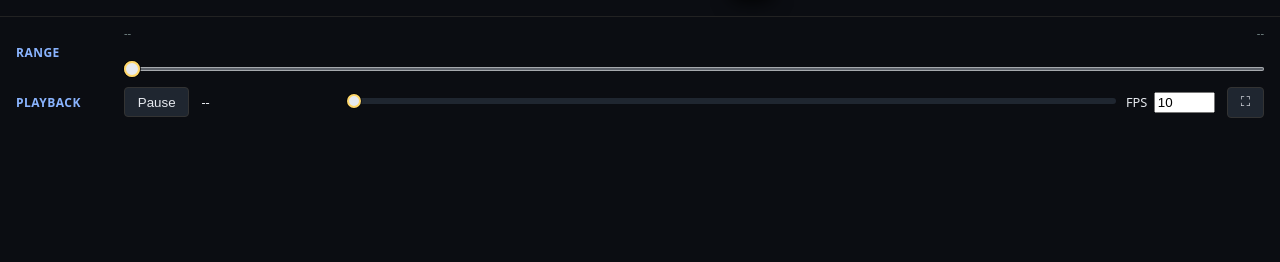
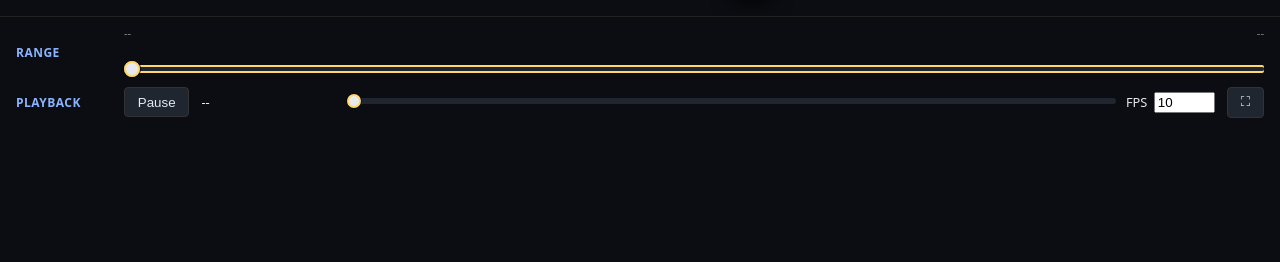
Before and after one commit to chrisbrasington/denver-skyimage, a FastAPI app: page / in a window 1280 px wide. Shown: the part 80-342 px from the top of the page. Run offline with FastAPI, Linux system fonts and the light colour scheme; data that the repository does not hold is empty.

Commit message:
progress bar fix

```diff
--- a/web/templates/index.html
+++ b/web/templates/index.html
@@ -46,7 +46,7 @@
   .rangebar .anchors span { position: absolute; transform: translateX(-50%); white-space: nowrap; }
   .rangebar .dual { position: relative; height: 24px; }
   .rangebar .track { position: absolute; top: 10px; left: 0; right: 0; height: 4px; background: #1f2630; border-radius: 2px; }
-  .rangebar .selected { position: absolute; top: 0; height: 100%; background: rgba(255,255,255,0.28); border-radius: 2px; box-shadow: 0 0 0 1px rgba(255,255,255,0.45) inset; }
+  .rangebar .selected { position: absolute; top: 0; height: 100%; background: transparent; border-radius: 2px; box-shadow: 0 -2px 0 #ffd76a, 0 2px 0 #ffd76a; }
   .rangebar .daymarks { position: absolute; top: 6px; left: 0; right: 0; height: 12px; pointer-events: none; }
   .rangebar .daymarks span { position: absolute; top: 0; width: 1px; height: 12px; background: #455; }
   .rangebar input[type=range] { position: absolute; top: 4px; left: 0; width: 100%; height: 16px; background: transparent; appearance: none; pointer-events: none; margin: 0; }
--- a/web/templates/live.html
+++ b/web/templates/live.html
@@ -46,7 +46,7 @@
   .rangebar .anchors span { position: absolute; transform: translateX(-50%); white-space: nowrap; }
   .rangebar .dual { position: relative; height: 44px; }
   .rangebar .track { position: absolute; top: 18px; left: 0; right: 0; height: 8px; background: #1f2630; border-radius: 4px; }
-  .rangebar .selected { position: absolute; top: 0; height: 100%; background: rgba(255,255,255,0.28); border-radius: 4px; box-shadow: 0 0 0 2px rgba(255,255,255,0.55) inset; }
+  .rangebar .selected { position: absolute; top: 0; height: 100%; background: transparent; border-radius: 4px; box-shadow: 0 -3px 0 #ffd76a, 0 3px 0 #ffd76a; }
   .rangebar .daymarks { position: absolute; top: 12px; left: 0; right: 0; height: 20px; pointer-events: none; }
   .rangebar .daymarks span { position: absolute; top: 0; width: 2px; height: 20px; background: #455; }
   .rangebar input[type=range] { position: absolute; top: 8px; left: 0; width: 100%; height: 28px; background: transparent; appearance: none; pointer-events: none; margin: 0; }
```
